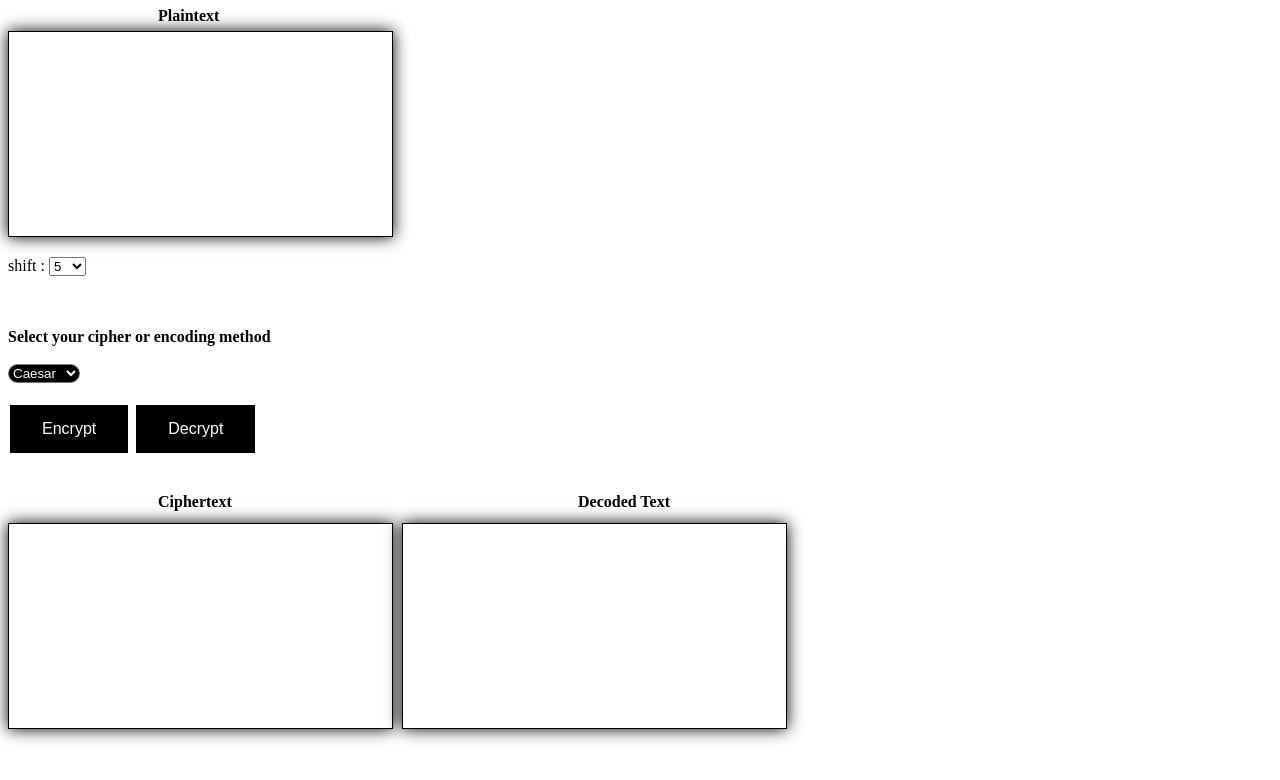
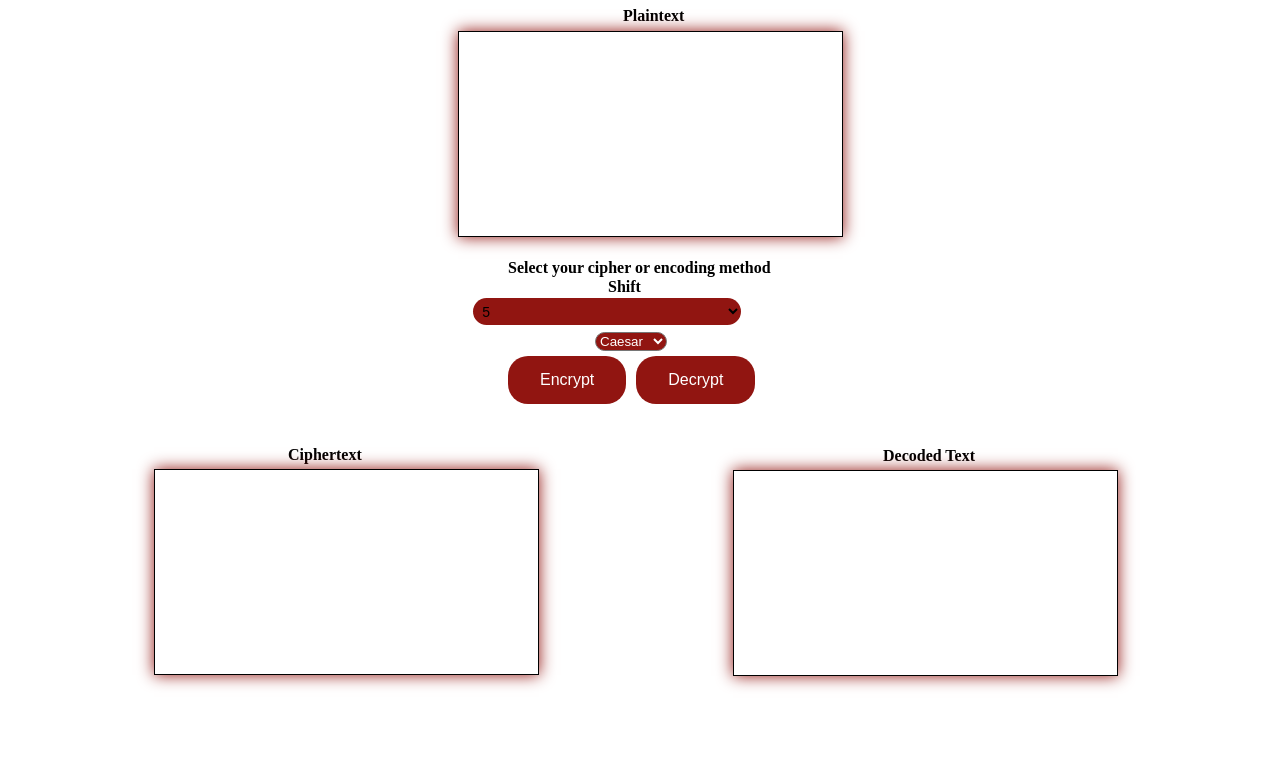
Before and after one commit to calle594/lawson_callum_webtech_coursework1, a plain HTML site: page index.html in a window 1280 px wide. Drawn offline with Linux system fonts and the light colour scheme.

Commit message:
Add files via upload

```diff
--- a/Ciphers.css
+++ b/Ciphers.css
@@ -1,6 +1,8 @@
 .button1{
   padding-left: 100px;
-  background-color: black;
+  background-color: #911511;
+  -webkit-border-radius: 20px;
+  -moz-border-radius: 20px;
   border: none;
   color: white;
   padding: 15px 32px;
@@ -8,12 +10,15 @@
   text-decoration: none;
   display: inline-block;
   font-size: 16px;
-  margin: 4px 2px;
+  margin: 25px 500px;
   cursor: pointer;
 }
 
 .button2{
-  background-color: black;
+  position: absolute;
+  background-color: #911511;
+  -webkit-border-radius: 20px;
+  -moz-border-radius: 20px;
   border: none;
   color: white;
   padding: 15px 32px;
@@ -21,45 +26,49 @@
   text-decoration: none;
   display: inline-block;
   font-size: 16px;
-  margin: 4px 2px;
+  margin: 25px -490px;
   cursor: pointer;
 }
 
 .methods{
+   position: absolute;
+   margin-top: 37px;
+   margin-left: 587px;
    -webkit-border-radius: 20px;
    -moz-border-radius: 20px;
    border-radius: 20px;
    color: white;
-   background-color: black;
+   background-color: #911511;
 }
 
 .textarea1{
     position: relative;
     margin-top: 5px;
+    margin-left: 450px;
     border:1px solid black;
-    box-shadow: 0 0 15px black;
+    box-shadow: 0 0 15px #911511;
     resize: none;
     height: 200px;
     width:30%
 }
 
-
 .textarea2{
     position: relative;
-    margin-top: 30px;
+    margin-bottom: 1px;
+    margin-left: 146px;
     border:1px solid black;
-    box-shadow: 0 0 15px black;
+    box-shadow: 0 0 15px #911511;
     resize: none;
     height: 200px;
     width:30%
 }
 
-
 .textarea3{
     position: relative;
-    margin-left: 5px;
+    margin-top: 5px;
+    margin-left: 190px;
     border:1px solid black;
-    box-shadow: 0 0 15px black;
+    box-shadow: 0 0 15px #911511;
     resize: none;
     height: 200px;
     width:30%
@@ -67,23 +76,52 @@
 
 .ciphertext{
     position: absolute;
-    padding-left :150px;
-    padding-top: 20px;
+    padding-left :280px;
+    padding-top: 1px;
 }
 
 .decodedtext{
     position: absolute;
-    padding-left :570px;
-    padding-top: 20px;
+    padding-left :875px;
+    padding-top: 2px;
 }
 
 .plaintext{
     position: absolute;
     margin-top: -35px;
-    padding-left: 150px;
+    padding-left: 615px;
 }
 
-.text_encoded_select{
+.shift_select{
+   position: absolute;
+   margin-top: 272px;
+   margin-left: -370px;
+   background: transparent;
+   -webkit-border-radius: 20px;
+   -moz-border-radius: 20px;
+   border: none;
+   font-size: 14px;
+   height: 27px;
+   padding: 5px; /* If you add too much padding here, the options won't show in IE */
+   width: 268px;
+   background-color: #911511;
+}
+
+.text1{
     position: absolute;
-    padding-bottom: 100px;
+    margin-left: 500px;
 }
+
+.shift{
+    position: absolute;
+    padding-left: 600px;
+    padding-top: 3px;
+}
+
+.a{
+    position: fixed;
+  top: -50%;
+  left: -50%;
+  width: 200%;
+  height: 200%;
+}
--- a/index.html
+++ b/index.html
@@ -1,6 +1,7 @@
 <!DOCTYPE html>
 <html>
 <head>
+    <meta name="viewport" content="width=device-width, initial-scale=1">
     <title>Ciphers</title>
 </head>
 <body>
@@ -9,7 +10,7 @@
 
     <textarea id="plain_text" name="p" class="textarea1"></textarea>
 
-    <p>shift : <select id="key" name="key" size="1">
+    <select id class="shift_select" select id="key" select id="key" size="1">
       <option value="0">0</option>
       <option value="1">1</option>
       <option value="2">2</option>
@@ -36,13 +37,13 @@
       <option value="23">23</option>
       <option value="24">24</option>
       <option value="25">25</option>
-      </select></p>
-
+      </select>
 
     <br>
     <br>
 
-    <label for="methods"><strong>Select your cipher or encoding method</strong></label>
+    <strong><div class="text1">Select your cipher or encoding method </div></strong>
+    <p class="shift "><strong>Shift</strong></p>
     <br>
     <br>
     <select name="methods" id="methods" class="methods">
```
